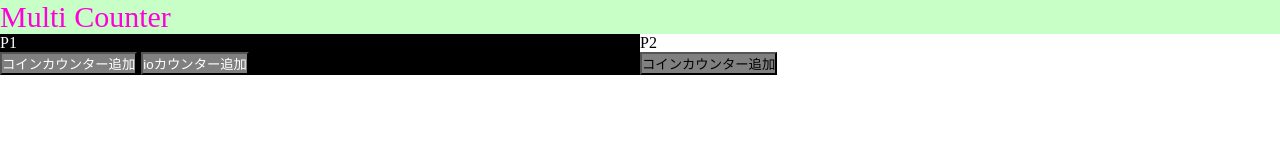
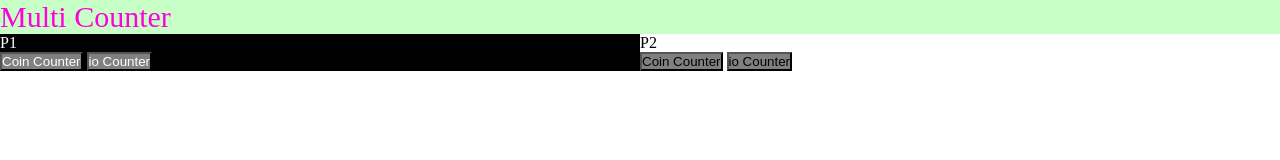
Before and after one commit to mugendex/Multi-Counter, a plain HTML site: page index.html in a window 1280 px wide. Drawn offline with Linux system fonts and the light colour scheme.

Commit message:
CoinCounter.html -> index.html

```diff
--- a/html/coin_counter.html
+++ b/index.html
@@ -3,7 +3,7 @@
     <head>
         <meta charset = "UTF-8">
         <title>Multi Counter</title>
-        <link rel="stylesheet" type="text/css" href="../css/style.css">
+        <link rel="stylesheet" type="text/css" href="css/style.css">
 
     </head>
     <body>
@@ -11,17 +11,18 @@
             <div class="header">Multi Counter</div>
         </header>
         <div id="P1_Wrapper" class="P1 Wrapper">P1<br>
-            <button onclick="CreateCC('P1')" class="P1 btn">コインカウンター追加</button>
-            <button onclick="Createio('P1')" class="P1 btn">ioカウンター追加</button>
+            <button onclick="CreateCC('P1')" class="P1 btn">Coin Counter</button>
+            <button onclick="Createio('P1')" class="P1 btn">io Counter</button>
             <div id="P1" class="P1"></div>
         </div>
 
         <div id="P2_Wrapper" class="P2 Wrapper">P2<br>
-            <button onclick="CreateCC('P2')" class="P2 btn">コインカウンター追加</button>
+            <button onclick="CreateCC('P2')" class="P2 btn">Coin Counter</button>
+            <button onclick="Createio('P2')" class="P2 btn">io Counter</button>
             <div id="P2" class="P2"></div>
         </div>
 
-        <script src="../script/app.js"></script>
+        <script src="script/app.js"></script>
 
     </body>
 
```
